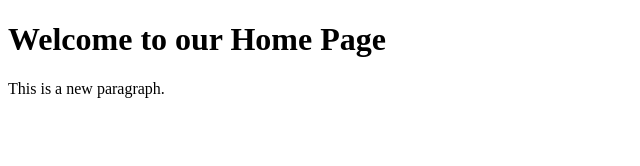
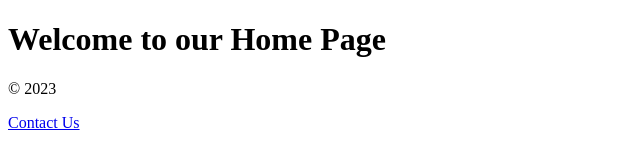
Before and after one commit to GunnerBel/Exercise_Git, a plain HTML site: page index.html in a window 1280 px wide. Shown: the whole page, without its empty margins (0-640 px from the left). Drawn offline with Linux system fonts and the light colour scheme.

Commit message:
Footer changes squashing

```diff
--- a/index.html
+++ b/index.html
@@ -5,6 +5,9 @@
 </head>
 <body>
   <h1>Welcome to our Home Page</h1>
-  <p>This is a new paragraph.</p>
+  <footer>
+    <p>&copy; 2023</p>
+    <p><a href="#">Contact Us</a></p>
+  </footer>
 </body>
 </html>
```
